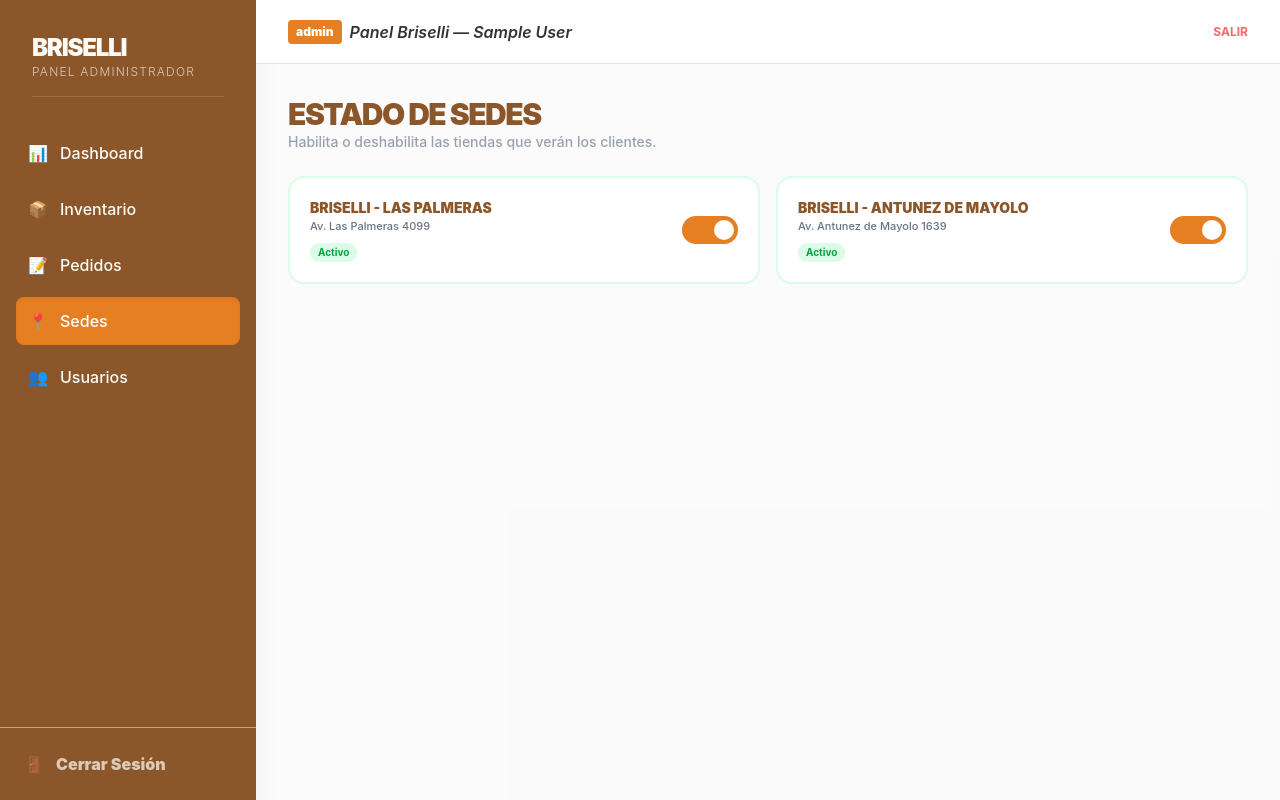
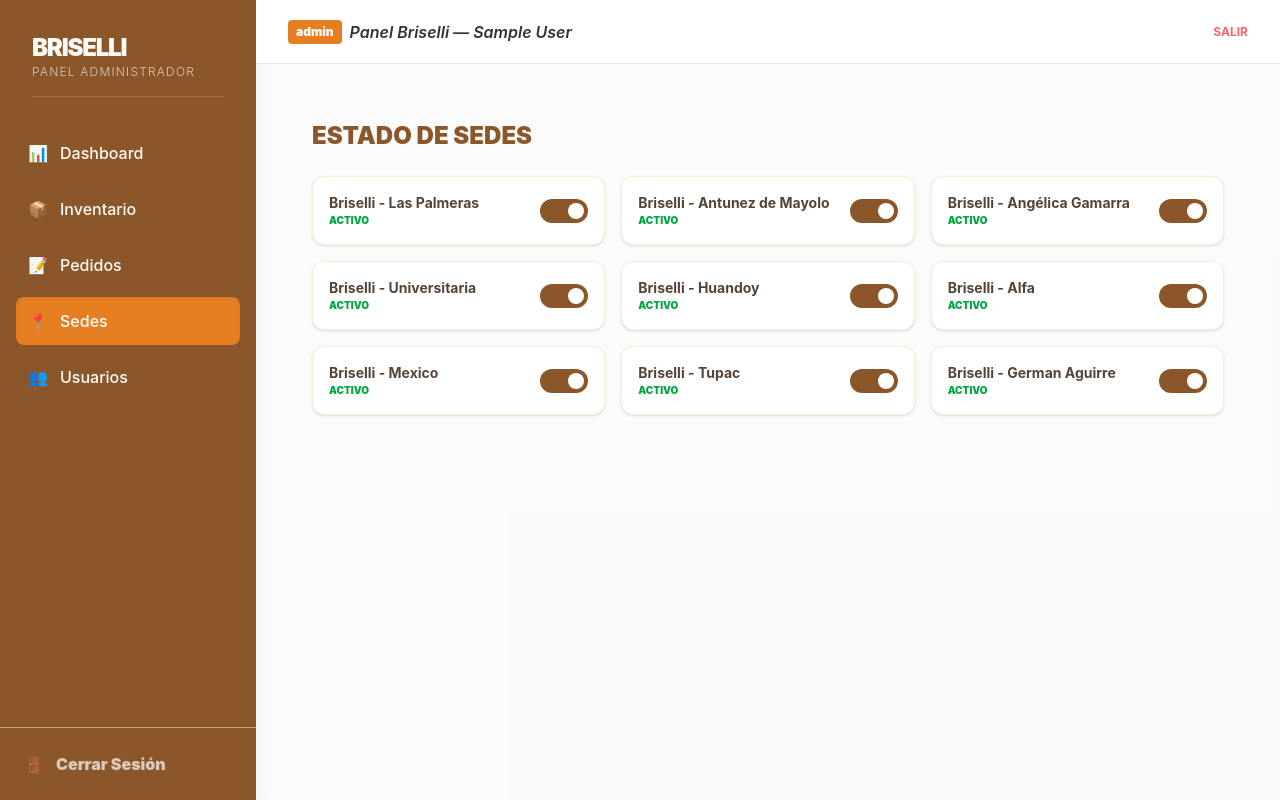
Before and after one commit to P1erosebas8/Sistemas-Para-Panaderia-Frontend, a React (Vite) app: page /admin/stores in a window 1280 px wide. Built offline with nearby package versions, Linux system fonts and the light colour scheme; sample sign-in values are in the browser's storage.

Commit message:
feat: modificacion de interaccion de usuario / admin - visitanos

```diff
--- a/src/pages/admin/Stores.jsx
+++ b/src/pages/admin/Stores.jsx
@@ -1,5 +1,17 @@
 // src/pages/admin/Stores.jsx
 import { useState, useEffect } from 'react';
+
+const INITIAL_STORES_DATA = [
+  { id: 1, name: "Briselli - Las Palmeras", address: "Av. Las Palmeras 4099, Los Olivos", coords: { lat: -11.986900008562472, lng: -77.07252834238831 }, status: 'Activo' },
+  { id: 2, name: "Briselli - Antunez de Mayolo", address: "Av. Santiago Antunez de Mayolo 1639, Los Olivos", coords: { lat: -11.996172457316801, lng: -77.08373327552152 }, status: 'Activo' },
+  { id: 3, name: "Briselli - Angélica Gamarra", address: "Av. Angélica Gamarra 1904, Los Olivos", coords: { lat: -12.006227911665578, lng: -77.08198680680607 }, status: 'Activo' },
+  { id: 4, name: "Briselli - Universitaria", address: "Av. Universitaria 6117, Los Olivos 15314", coords: { lat: -11.963674409044833, lng: -77.07214010005937 }, status: 'Activo' },
+  { id: 5, name: "Briselli - Huandoy", address: "Av. A Los Olivos, Cercado de Lima 15306", coords: { lat: -11.963674409044833, lng: -77.07771674666107 }, status: 'Activo' },
+  { id: 6, name: "Briselli - Alfa", address: "Av. Alfa 2171, Los Olivos 15302", coords: { lat: -12.006515670569831, lng: -77.06959673749027 }, status: 'Activo' },
+  { id: 7, name: "Briselli - Mexico", address: "Mexico 488, Comas 15311", coords: { lat: -11.955191527513517, lng: -77.05951937797056 }, status: 'Activo' },
+  { id: 8, name: "Briselli - Tupac", address: "Av. Túpac Amaru 735, Lima 15311", coords: { lat: -11.959675708249497, lng: -77.05402315343272 }, status: 'Activo' },
+  { id: 9, name: "Briselli - German Aguirre", address: "Av. Germán Aguirre 1199, SMP 15103", coords: { lat: -12.019266332865481, lng: -77.0760052178505 }, status: 'Activo' }
+];
 
 export default function AdminStores() {
   const [stores, setStores] = useState([]);
@@ -9,61 +21,36 @@
     if (saved) {
       setStores(JSON.parse(saved));
     } else {
-      // Si es la primera vez, cargamos tus sedes base con estado 'Activo'
-      const initialStores = [
-        { id: 1, name: "Briselli - Las Palmeras", address: "Av. Las Palmeras 4099", status: 'Activo' },
-        { id: 2, name: "Briselli - Antunez de Mayolo", address: "Av. Antunez de Mayolo 1639", status: 'Activo' },
-        // ... (Agrega las demás sedes aquí)
-      ];
-      setStores(initialStores);
-      localStorage.setItem('briselli_stores', JSON.stringify(initialStores));
+      setStores(INITIAL_STORES_DATA);
+      localStorage.setItem('briselli_stores', JSON.stringify(INITIAL_STORES_DATA));
     }
   }, []);
 
   const toggleStatus = (id) => {
-    const updated = stores.map(s => {
-      if (s.id === id) {
-        return { ...s, status: s.status === 'Activo' ? 'Inactivo' : 'Activo' };
-      }
-      return s;
-    });
+    const updated = stores.map(s =>
+      s.id === id ? { ...s, status: s.status === 'Activo' ? 'Inactivo' : 'Activo' } : s
+    );
     setStores(updated);
     localStorage.setItem('briselli_stores', JSON.stringify(updated));
   };
 
   return (
-    <div className="space-y-6">
-      <div>
-        <h2 className="text-3xl font-black text-artisan-primary uppercase tracking-tighter">Estado de Sedes</h2>
-        <p className="text-gray-400 text-sm font-medium">Habilita o deshabilita las tiendas que verán los clientes.</p>
-      </div>
-
-      <div className="grid grid-cols-1 md:grid-cols-2 gap-4">
-        {stores.map((s) => (
-          <div key={s.id} className={`p-5 rounded-2xl border-2 transition-all flex justify-between items-center ${
-            s.status === 'Activo' ? 'bg-white border-green-100' : 'bg-gray-50 border-gray-200 opacity-75'
-          }`}>
+    <div className="p-6 space-y-6">
+      <h2 className="text-2xl font-black text-[#8B572A] uppercase">Estado de Sedes</h2>
+      <div className="grid grid-cols-1 md:grid-cols-2 lg:grid-cols-3 gap-4">
+        {stores.map(s => (
+          <div key={s.id} className={`p-4 rounded-xl border transition-all flex justify-between items-center bg-white ${s.status === 'Activo' ? 'border-orange-100 shadow-sm' : 'border-gray-200 opacity-60'}`}>
             <div>
-              <h3 className={`font-black uppercase text-sm ${s.status === 'Activo' ? 'text-artisan-primary' : 'text-gray-400'}`}>
-                {s.name}
-              </h3>
-              <p className="text-[11px] text-gray-500 font-medium">{s.address}</p>
-              <span className={`text-[10px] font-bold px-2 py-0.5 rounded-full mt-2 inline-block ${
-                s.status === 'Activo' ? 'bg-green-100 text-green-600' : 'bg-gray-200 text-gray-500'
-              }`}>
+              <p className="font-bold text-sm text-[#554336]">{s.name}</p>
+              <p className={`text-[10px] font-black uppercase ${s.status === 'Activo' ? 'text-green-600' : 'text-red-500'}`}>
                 {s.status}
-              </span>
+              </p>
             </div>
-
             <button
               onClick={() => toggleStatus(s.id)}
-              className={`w-14 h-7 rounded-full relative transition-colors ${
-                s.status === 'Activo' ? 'bg-artisan-secondary' : 'bg-gray-300'
-              }`}
+              className={`w-12 h-6 rounded-full transition-all relative ${s.status === 'Activo' ? 'bg-[#8B572A]' : 'bg-gray-300'}`}
             >
-              <div className={`absolute top-1 w-5 h-5 bg-white rounded-full transition-all ${
-                s.status === 'Activo' ? 'left-8' : 'left-1'
-              }`} />
+              <div className={`absolute top-1 w-4 h-4 bg-white rounded-full transition-all ${s.status === 'Activo' ? 'left-7' : 'left-1'}`} />
             </button>
           </div>
         ))}
--- a/src/pages/public/Location.jsx
+++ b/src/pages/public/Location.jsx
@@ -1,109 +1,91 @@
 // src/pages/public/Location.jsx
-import { useState } from 'react';
+import { useState, useEffect } from 'react';
 import MapContainer from "../../components/ui/MapContainer";
 import { APIProvider } from '@vis.gl/react-google-maps';
 
-const stores = [
-  {
-    id: 1,
-    name: "Briselli - Las Palmeras",
-    address: "Av. Las Palmeras 4099, Los Olivos",
-    coords: { lat: -11.986900008562472, lng: -77.07252834238831 }
-  },
-  {
-    id: 2,
-    name: "Briselli - Antunez de Mayolo",
-    address: "Av. Santiago Antunez de Mayolo 1639, Los Olivos",
-    coords: { lat: -11.996172457316801, lng: -77.08373327552152 }
-  },
-  {
-    id: 3,
-    name: "Briselli - Angélica Gamarra",
-    address: "Av. Angélica Gamarra 1904, Los Olivos",
-    coords: { lat: -12.006227911665578, lng: -77.08198680680607 }
-  },
-  {
-    id: 4,
-    name: "Briselli - Universitaria",
-    address: "Av. Universitaria 6117, Los Olivos 15314",
-    coords: { lat: -11.963674409044833, lng: -77.07214010005937 }
-  },
-  {
-    id: 5,
-    name: "Briselli - Huandoy",
-    address: "Manzana 181, Lote 20 Avenida A Los Olivos, Cercado de Lima 15306",
-    coords: { lat: -11.963674409044833, lng: -77.07771674666107 }
-  },
-  {
-    id: 6,
-    name: "Briselli - Alfa",
-    address: "Av. Alfa 2171, Los Olivos 15302",
-    coords: { lat: -12.006515670569831, lng: -77.06959673749027 }
-  },
-  {
-    id: 7,
-    name: "Briselli - Mexico",
-    address: "Mexico 488, Comas 15311",
-    coords: { lat: -11.955191527513517, lng: -77.05951937797056 }
-  },
-  {
-    id: 8,
-    name: "Briselli - Tupac",
-    address: "Av. Túpac Amaru 735, Lima 15311",
-    coords: { lat: -11.959675708249497, lng: -77.05402315343272 }
-  },
-  {
-    id: 9,
-    name: "Briselli - German Aguirre",
-    address: "Av. Germán Aguirre 1199, San Martín de Porres 15103",
-    coords: { lat: -12.019266332865481, lng: -77.0760052178505 }
-  }
+const INITIAL_STORES_DATA = [
+  { id: 1, name: "Briselli - Las Palmeras", address: "Av. Las Palmeras 4099, Los Olivos", coords: { lat: -11.986900008562472, lng: -77.07252834238831 }, status: 'Activo' },
+  { id: 2, name: "Briselli - Antunez de Mayolo", address: "Av. Santiago Antunez de Mayolo 1639, Los Olivos", coords: { lat: -11.996172457316801, lng: -77.08373327552152 }, status: 'Activo' },
+  { id: 3, name: "Briselli - Angélica Gamarra", address: "Av. Angélica Gamarra 1904, Los Olivos", coords: { lat: -12.006227911665578, lng: -77.08198680680607 }, status: 'Activo' },
+  { id: 4, name: "Briselli - Universitaria", address: "Av. Universitaria 6117, Los Olivos 15314", coords: { lat: -11.963674409044833, lng: -77.07214010005937 }, status: 'Activo' },
+  { id: 5, name: "Briselli - Huandoy", address: "Av. A Los Olivos, Cercado de Lima 15306", coords: { lat: -11.963674409044833, lng: -77.07771674666107 }, status: 'Activo' },
+  { id: 6, name: "Briselli - Alfa", address: "Av. Alfa 2171, Los Olivos 15302", coords: { lat: -12.006515670569831, lng: -77.06959673749027 }, status: 'Activo' },
+  { id: 7, name: "Briselli - Mexico", address: "Mexico 488, Comas 15311", coords: { lat: -11.955191527513517, lng: -77.05951937797056 }, status: 'Activo' },
+  { id: 8, name: "Briselli - Tupac", address: "Av. Túpac Amaru 735, Lima 15311", coords: { lat: -11.959675708249497, lng: -77.05402315343272 }, status: 'Activo' },
+  { id: 9, name: "Briselli - German Aguirre", address: "Av. Germán Aguirre 1199, SMP 15103", coords: { lat: -12.019266332865481, lng: -77.0760052178505 }, status: 'Activo' }
 ];
 
 export default function LocationPage() {
-  const [selectedStore, setSelectedStore] = useState(stores[0]);
+  const [activeStores, setActiveStores] = useState([]);
+  const [selectedStore, setSelectedStore] = useState(null);
   const apiKey = import.meta.env.VITE_GOOGLE_MAPS_API_KEY;
 
+  useEffect(() => {
+    const saved = localStorage.getItem('briselli_stores');
+    let data;
+
+    if (saved) {
+      data = JSON.parse(saved);
+    } else {
+      data = INITIAL_STORES_DATA;
+      localStorage.setItem('briselli_stores', JSON.stringify(INITIAL_STORES_DATA));
+    }
+
+    const filtered = data.filter(s => s.status === 'Activo');
+    setActiveStores(filtered);
+
+    if (filtered.length > 0) {
+      setSelectedStore(filtered[0]);
+    }
+  }, []);
+
+  if (activeStores.length === 0) {
+    return (
+      <div className="min-h-screen flex items-center justify-center bg-artisan-neutral">
+        <div className="text-center">
+          <h2 className="text-2xl font-black text-[#8B572A]">Sedes no disponibles</h2>
+          <p className="text-gray-500">Estamos actualizando nuestra red de tiendas.</p>
+        </div>
+      </div>
+    );
+  }
+
   return (
-    <div className="min-h-screen pt-24 pb-12 bg-artisan-neutral font-inter">
+    <div className="min-h-screen pt-24 pb-12 bg-artisan-neutral">
       <div className="max-w-7xl mx-auto px-6 grid grid-cols-1 md:grid-cols-3 gap-12">
-
-        {/* Lista de Sedes */}
         <div className="md:col-span-1 space-y-4">
-          <h1 className="text-3xl font-extrabold text-artisan-primary mb-6">Nuestras Sedes</h1>
+          <h1 className="text-3xl font-extrabold text-[#8B572A] mb-6">Nuestas Sedes</h1>
           <div className="space-y-3 overflow-y-auto max-h-[600px] pr-2">
-            {stores.map((store) => (
+            {activeStores.map((store) => (
               <div
                 key={store.id}
                 onClick={() => setSelectedStore(store)}
-                className={`p-4 rounded-lg cursor-pointer transition-all border-2 ${selectedStore.id === store.id
-                  ? "border-artisan-primary bg-white shadow-md"
-                  : "border-transparent bg-white/50 hover:bg-white"
+                className={`p-4 rounded-xl cursor-pointer border-2 transition-all ${selectedStore?.id === store.id ? "border-[#8B572A] bg-white shadow-md" : "border-transparent bg-white/50"
                   }`}
               >
-                <h3 className="font-bold text-artisan-primary">{store.name}</h3>
-                <p className="text-sm text-artisan-dark/70">{store.address}</p>
+                <h3 className="font-bold text-[#8B572A] text-sm">{store.name}</h3>
+                <p className="text-xs text-gray-500">{store.address}</p>
               </div>
             ))}
           </div>
         </div>
 
-        {/* Contenedor del Mapa */}
-        <div className="md:col-span-2 space-y-8">
-          <div className="w-full h-[500px] rounded-xl overflow-hidden shadow-2xl border-4 border-white">
-            {/* El PROVIDER envuelve al CONTAINER */}
+        <div className="md:col-span-2 space-y-6">
+          <div className="w-full h-[500px] rounded-3xl overflow-hidden border-4 border-white shadow-2xl">
             <APIProvider apiKey={apiKey}>
-              <MapContainer currentPos={selectedStore.coords} />
+              {selectedStore && (
+                <MapContainer key={selectedStore.id} currentPos={selectedStore.coords} />
+              )}
             </APIProvider>
           </div>
-
-          {/* Info de la sede seleccionada abajo */}
-          <div className="bg-white p-6 rounded-xl shadow-sm border border-artisan-tertiary/20">
-            <h2 className="text-xl font-bold text-artisan-primary">Sede: {selectedStore.name}</h2>
-            <p className="text-artisan-dark">{selectedStore.address}</p>
-            <p className="text-x font-bold text-artisan-primary">📞 (01) 7506881</p>
-          </div>
-
+          {selectedStore && (
+            <div className="bg-white p-6 rounded-2xl shadow-sm border border-orange-50">
+              <p className="text-[10px] font-black text-orange-400 uppercase tracking-widest">Sede Seleccionada</p>
+              <h2 className="text-xl font-black text-[#8B572A] uppercase">{selectedStore.name}</h2>
+              <p className="text-gray-600 text-sm">{selectedStore.address}</p>
+              <p className="text-x font-bold text-artisan-primary mt-2">📞 (01) 7506881</p>
+            </div>
+          )}
         </div>
       </div>
     </div>
```
